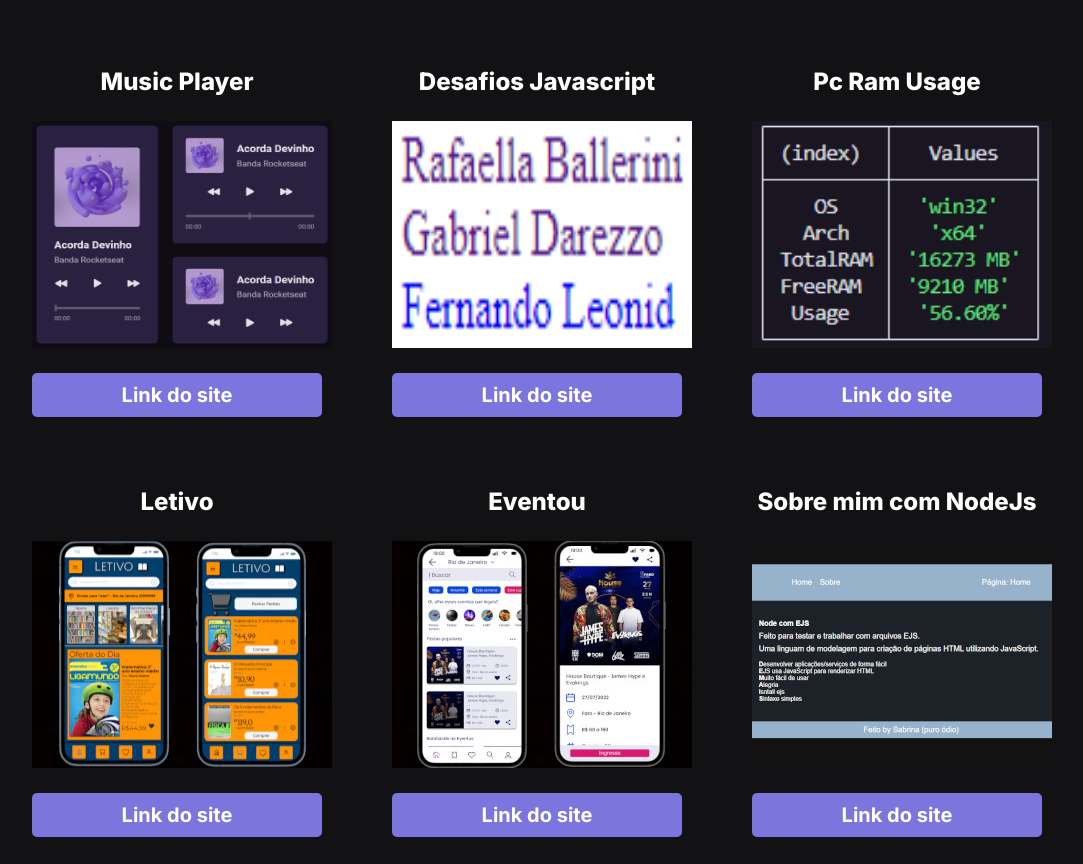
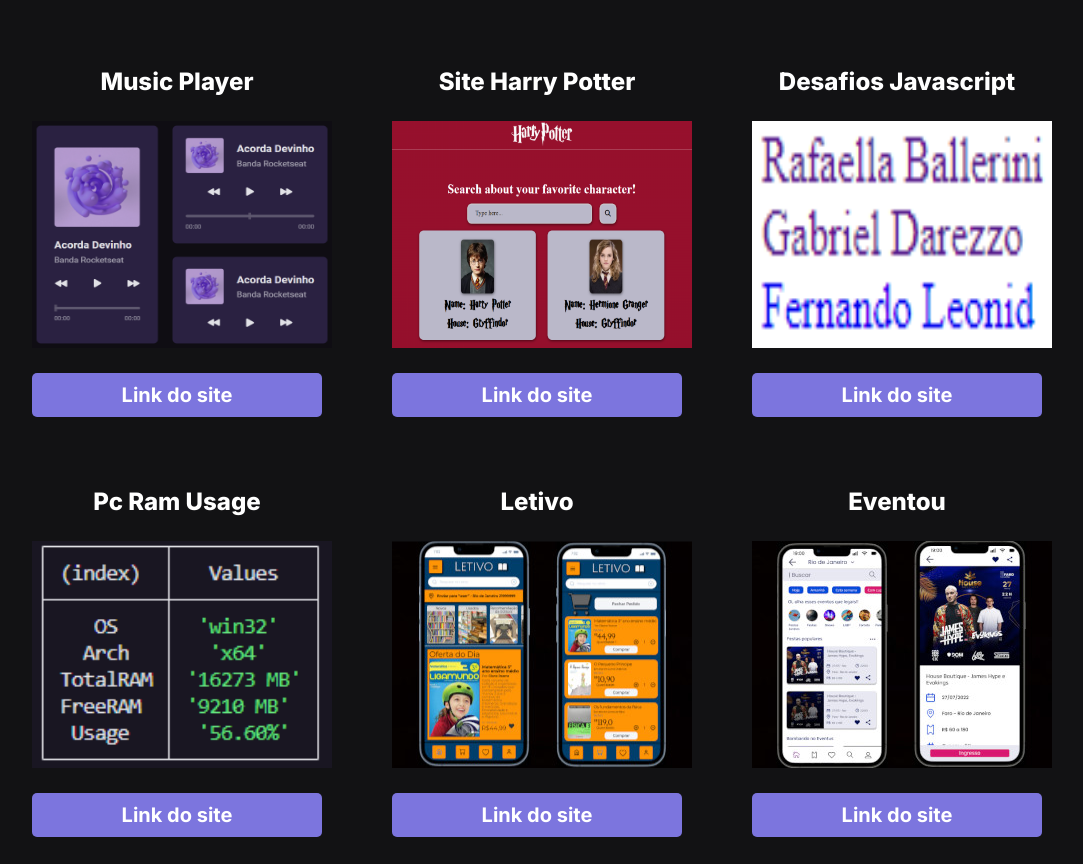
Before and after one commit to Sabrina1408/sitepessoalV2, a plain HTML site: page index.html in a window 1280 px wide. Shown: the part 1636-2500 px from the top of the page, without its empty margins (103-1186 px from the left). Drawn offline with Linux system fonts and the light colour scheme.

Commit message:
harry potter

```diff
--- a/index.html
+++ b/index.html
@@ -103,6 +103,11 @@
                     <h2 class="h2-extra-bold">Music Player</h2>
                     <img src="assets/img/projetos/playerMusic.PNG" alt="Music Player projeto">
                     <a class="h3-a-bold" target="_blank" href="https://github.com/Sabrina1408/playerMusicaRocketseat">Link do site</a>
+                </div>
+                <div>
+                    <h2 class="h2-extra-bold">Site Harry Potter</h2>
+                    <img src="assets/img/projetos/harryPotter.png" alt="Site Harry Potter">
+                    <a class="h3-a-bold" target="_blank" href="https://github.com/Sabrina1408/HarryPotterJavaScript">Link do site</a>
                 </div>
                 <div>
                     <h2 class="h2-extra-bold">Desafios Javascript</h2>
```
Also changed, not shown: assets/img/projetos/harryPotter.png (added).
